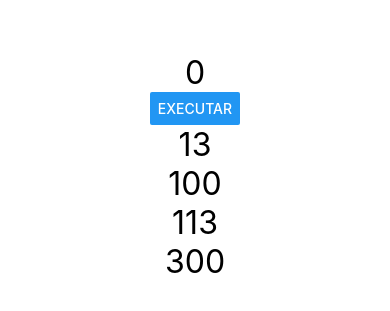
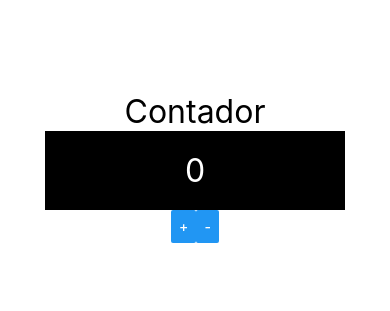
Before and after one commit to robertofortes23/React-Native-fundamentos, a React Native app: screen / in a window 390 px wide. Shown: the part 255-566 px from the top of the page. Built offline with nearby package versions, Linux system fonts and the light colour scheme.

Commit message:
Usando comunicação Direta e Indireta

```diff
--- a/src/App.js
+++ b/src/App.js
@@ -1,8 +1,9 @@
 import React from 'react'
 import { SafeAreaView, StyleSheet } from 'react-native'
 
-import PaiIndireta from './components/indireta/Pai'
-import PaiDireta from './components/direta/Pai'
+import ContadorV2 from './components/contador/ContadorV2'
+// import Pai from './components/indireta/Pai'
+// import Pai from './components/direta/Pai'
 // import Contador from './components/Contador'
 // import Botao from './components/Botao'
 // import Titulo from './components/Titulo'
@@ -11,8 +12,7 @@
 
 export default () => (
     <SafeAreaView style={style.App}>
-        <PaiIndireta />
-        <PaiDireta />
+        <ContadorV2 />
     </SafeAreaView>
 )
 
--- /dev/null
+++ b/src/components/contador/ContadorBotoes.js
@@ -0,0 +1,18 @@
+import React from 'react'
+import { View, Button, StyleSheet } from 'react-native'
+
+
+export default props => {
+    return (
+        <View style={style.Botoes}>
+            <Button title="+" onPress={props.inc} />
+            <Button title="-" onPress={props.dec} />
+        </View>
+    )
+}
+
+const style = StyleSheet.create({
+    Botoes: {
+        flexDirection: "row"
+    }
+})
--- /dev/null
+++ b/src/components/contador/ContadorDisplay.js
@@ -0,0 +1,24 @@
+import React from 'react'
+import { View, Text, StyleSheet } from 'react-native'
+import Estilo from '../estilo'
+
+export default props => {
+    return (
+        <View style={style.Display}>
+            <Text style={[Estilo.txtG, style.DisplayText]}>
+                {props.num}
+            </Text>
+        </View>
+    )
+}
+
+const style = StyleSheet.create({
+    Display: {
+        backgroundColor: '#000',
+        padding: 20,
+        width: 300,
+    },
+    DisplayText: {
+        color: '#FFF'
+    }
+})
--- /dev/null
+++ b/src/components/contador/ContadorV2.js
@@ -0,0 +1,21 @@
+import React, { useState } from 'react'
+import { Text } from 'react-native'
+import Estilo from '../estilo'
+
+import ContadorDisplay from './ContadorDisplay'
+import ContadorBotoes from './ContadorBotoes'
+
+export default props => {
+    const [num, setNum] = useState(0)
+
+    const inc = () => setNum(num + 1)
+    const dec = () => setNum(num - 1)
+
+    return (
+        <>
+            <Text style={Estilo.txtG}>Contador</Text>
+            <ContadorDisplay num={num} />
+            <ContadorBotoes inc={inc} dec={dec} />
+        </>
+    )
+}
```
